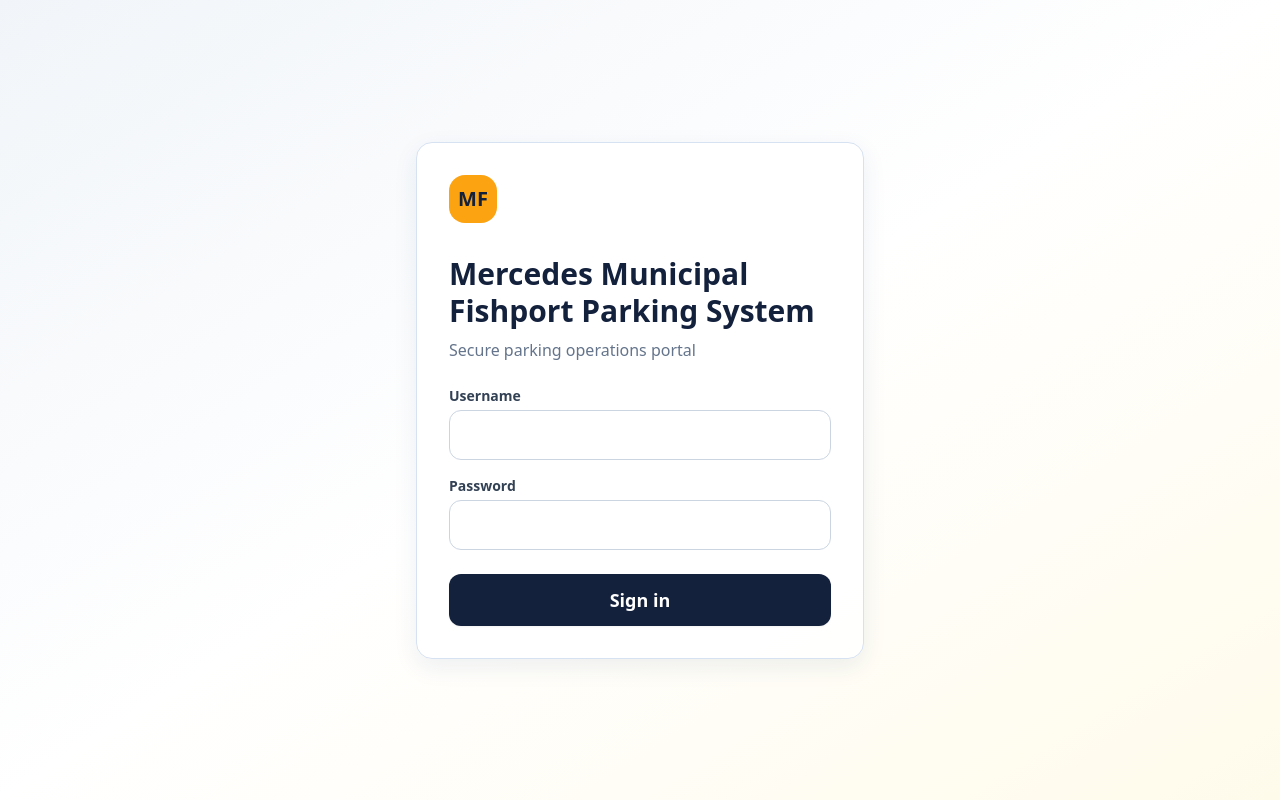
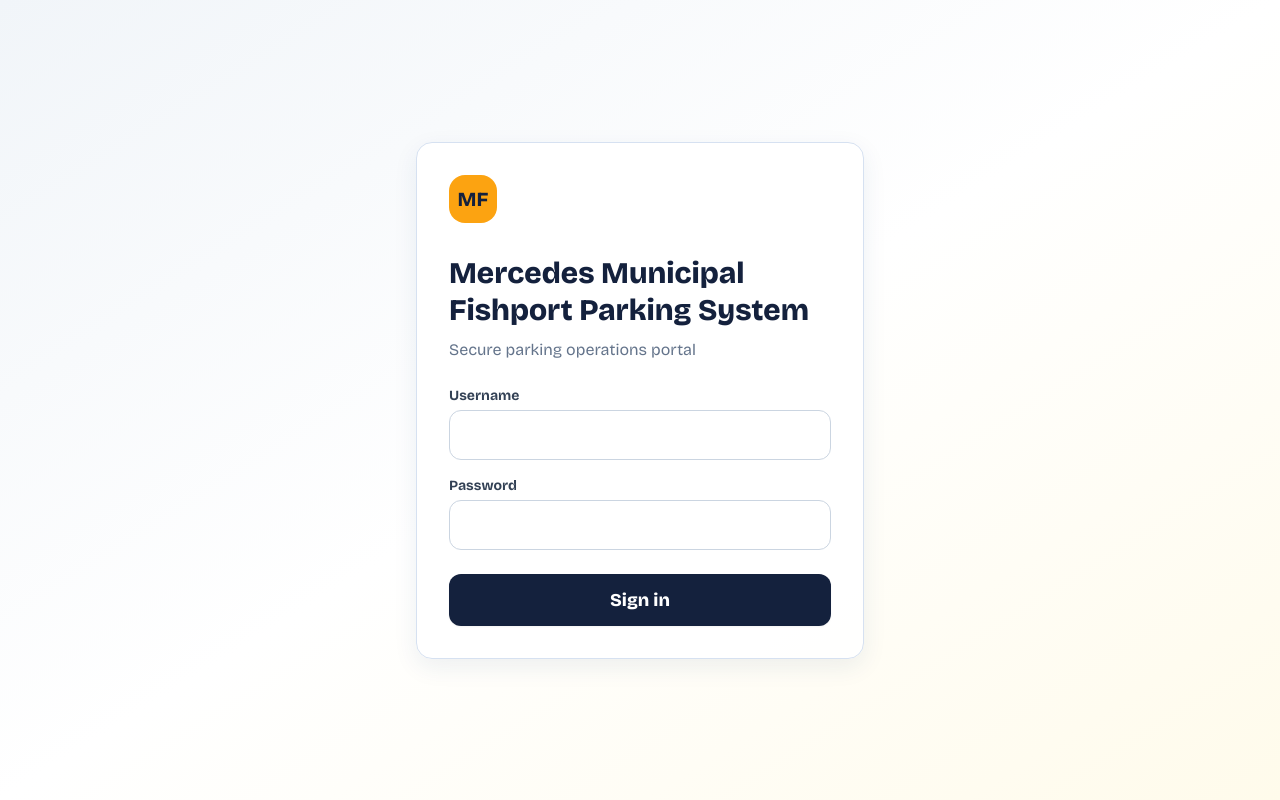
Before and after one commit to rhyzeline-macapagal/fishport_parking, a Next.js app in the folder web/: page /login in a window 1280 px wide. Built offline with nearby package versions, Linux system fonts and the light colour scheme; no server answers.

Commit message:
Use Bricolage Grotesque throughout UI

```diff
--- a/web/app/globals.css
+++ b/web/app/globals.css
@@ -13,6 +13,7 @@
 body {
   @apply bg-slate-100 text-slate-900 antialiased;
   background: linear-gradient(135deg, #eef5ff 0%, #f8fbff 52%, #edf4ff 100%);
+  font-family: var(--font-bricolage-grotesque), sans-serif;
 }
 
 button,
--- a/web/app/layout.tsx
+++ b/web/app/layout.tsx
@@ -1,6 +1,12 @@
 import type { Metadata } from "next";
+import { Bricolage_Grotesque } from "next/font/google";
 import "./globals.css";
 import { AuthProvider } from "../components/AuthProvider";
+
+const bricolageGrotesque = Bricolage_Grotesque({
+  subsets: ["latin"],
+  variable: "--font-bricolage-grotesque",
+});
 
 export const metadata: Metadata = {
   title: "Mercedes Municipal Fishport Parking System",
@@ -10,7 +16,7 @@ export const metadata: Metadata = {
 export default function RootLayout({ children }: Readonly<{ children: React.ReactNode }>) {
   return (
     <html lang="en">
-      <body>
+      <body className={bricolageGrotesque.variable}>
         <AuthProvider>{children}</AuthProvider>
       </body>
     </html>
```
Also changed, not shown: web/app/cards/page.tsx (+1 -1 lines).
